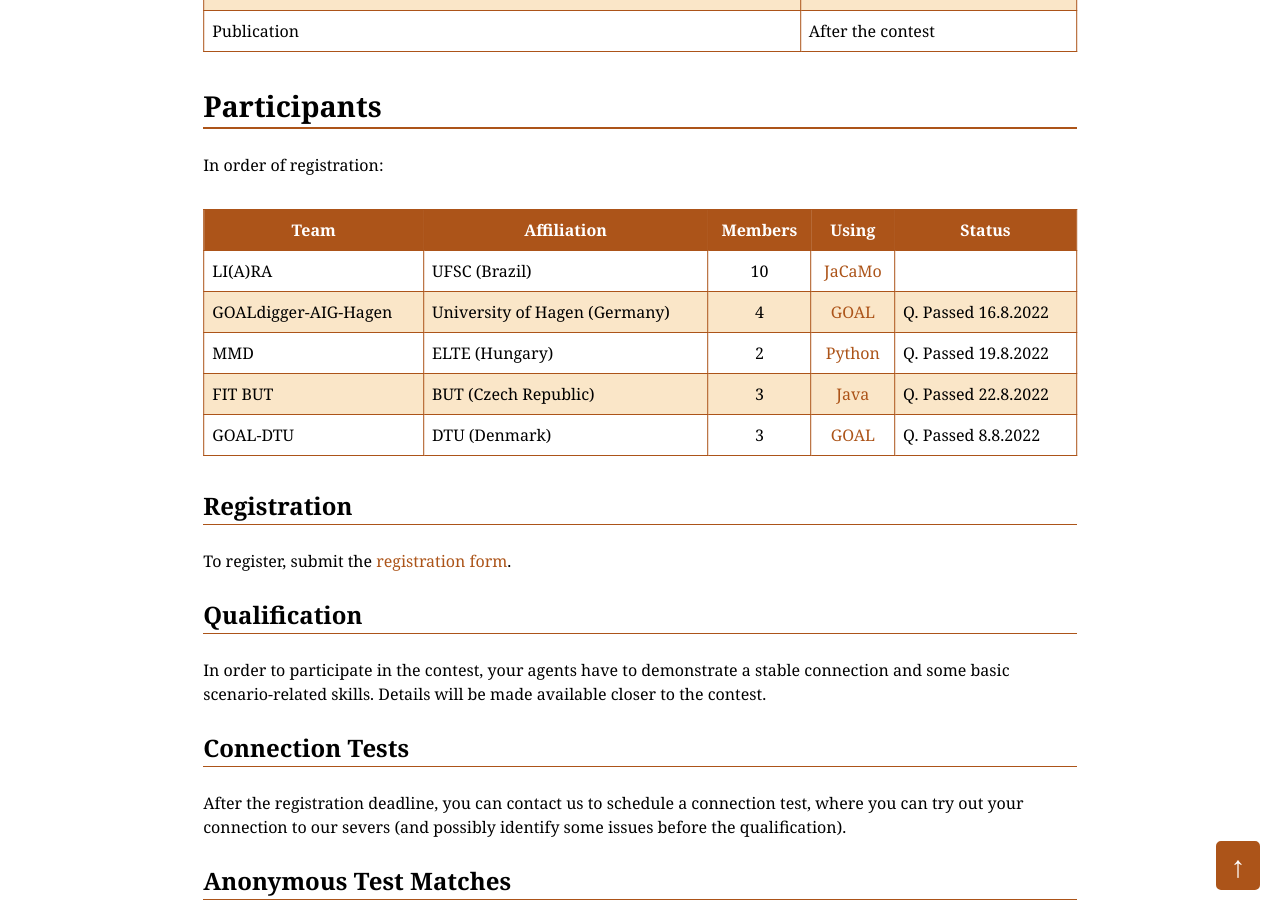
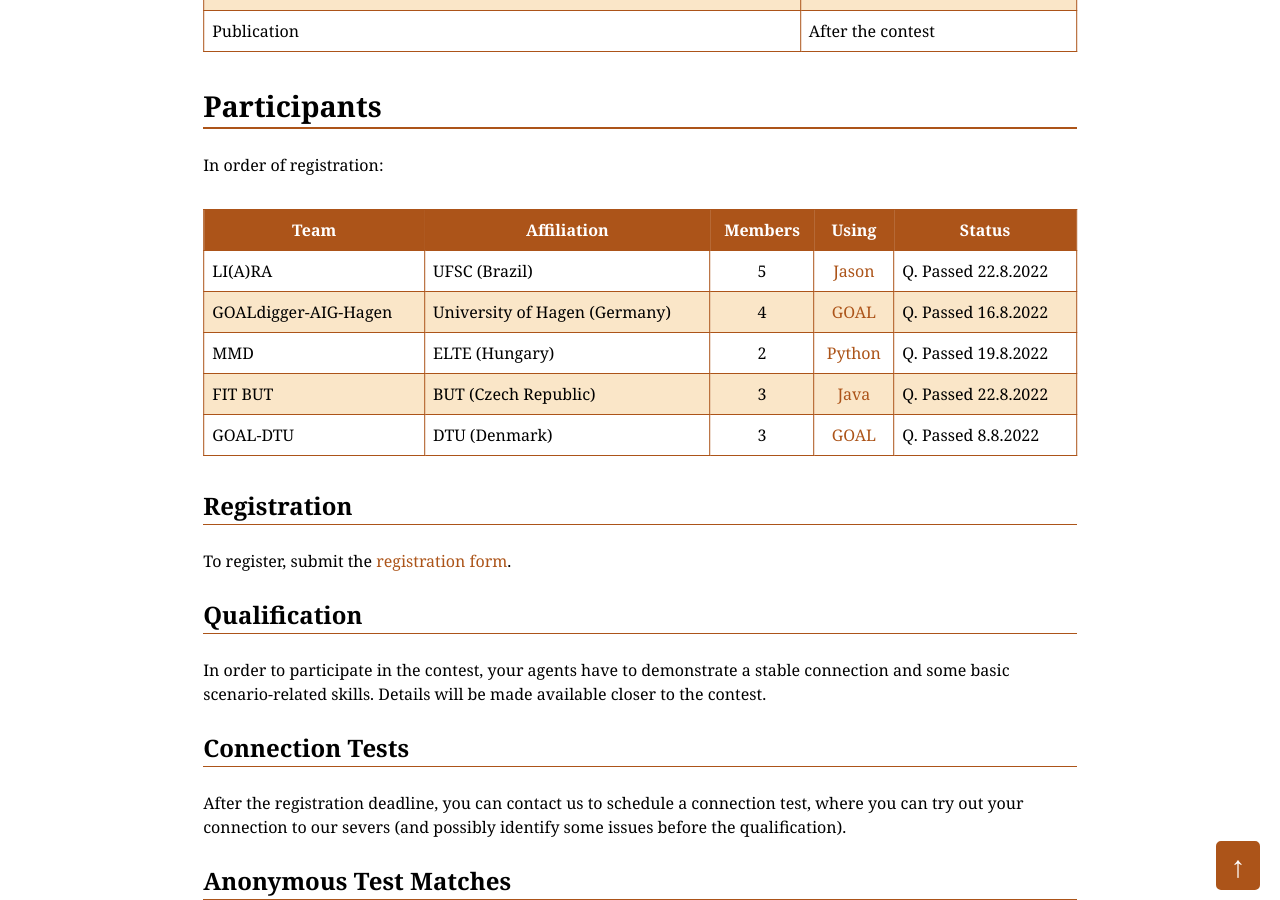
Before and after one commit to agentcontest/agentcontest.github.io, a Jekyll site: the page built from 2022/index.md, in a window 1280 px wide and 900 px high, scrolled down 1354 px. Built offline with Jekyll 4.4.1, drawn with Linux system fonts in a browser that asks for light colours.

Commit message:
update team details

```diff
--- a/2022/index.md
+++ b/2022/index.md
@@ -38,7 +38,7 @@ In order of registration:
 
 Team | Affiliation | Members | Using | Status
 --- | --- | :---: | :---: | ---
-LI(A)RA | UFSC (Brazil) | 10 | [JaCaMo](http://jacamo.sourceforge.net/) |
+LI(A)RA | UFSC (Brazil) | 5 | [Jason](http://jason.sourceforge.net/) | Q. Passed 22.8.2022
 GOALdigger-AIG-Hagen | University of Hagen (Germany) | 4 | [GOAL](https://goalapl.atlassian.net/wiki/) | Q. Passed 16.8.2022
 MMD | ELTE (Hungary) | 2 | [Python](https://www.python.org/) | Q. Passed 19.8.2022
 FIT BUT | BUT (Czech Republic) | 3 | [Java](https://www.java.com/) | Q. Passed 22.8.2022
```
